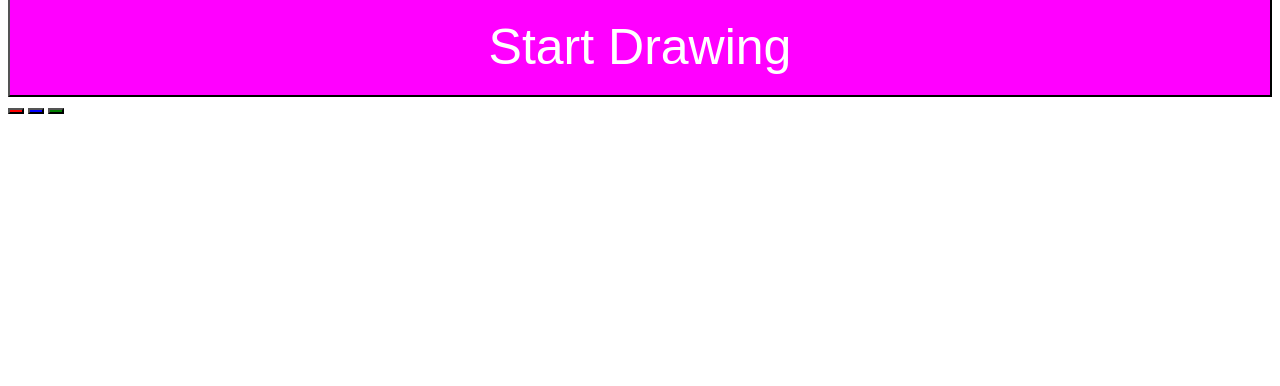
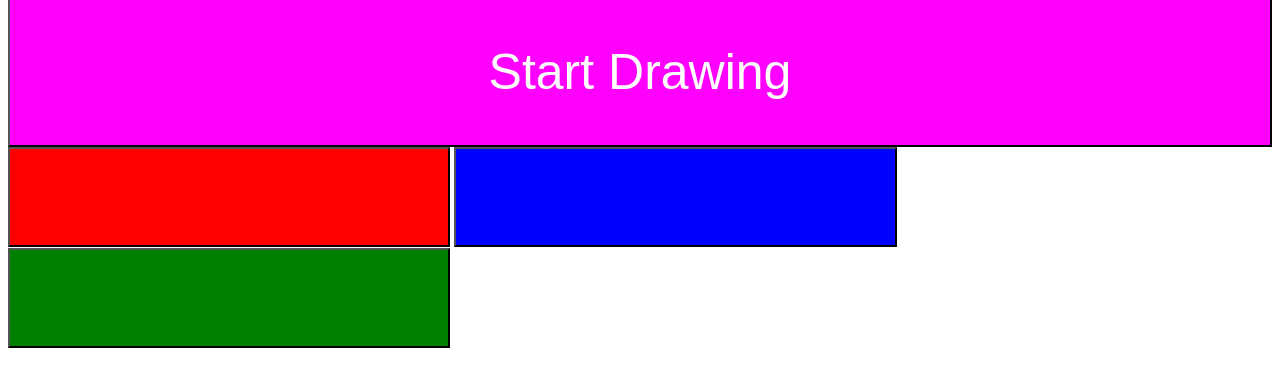
Before and after one commit to car-dev99/car-dev99.github.io, a plain HTML site: page index.html in a window 1280 px wide. Shown: the part 48-434 px from the top of the page. Drawn offline with Linux system fonts and the light colour scheme.

Commit message:
Update index.html

```diff
--- a/index.html
+++ b/index.html
@@ -3,11 +3,11 @@
   <head></head>
   <body>
     <h1 style="margin:auto;"> Hold button to Draw </h1>
-      <button id="drawButton" style="width:100%;height:100px;background-color:magenta;color:white; font-size:50px;">Start Drawing</button>
+      <button id="drawButton" style="width:100%;height:150px;background-color:magenta;color:white; font-size:50px;">Start Drawing</button>
        <div>
-        <button id="redButton" style="background-color:red" onclick="changePenColor('#cf060a')"></button>
-         <button id="blueButton" style="background-color:blue" onclick="changePenColor('#0617cf')"></button>
-         <button id="greenButton" style="background-color:green" onclick="changePenColor('#027d0f')"></button>
+        <button id="redButton" style="background-color:red;width:35%; height:100px;" onclick="changePenColor('#cf060a')"></button>
+         <button id="blueButton" style="background-color:blue;width:35%; height:100px;" onclick="changePenColor('#0617cf')"></button>
+         <button id="greenButton" style="background-color:green;width:35%; height:100px; onclick="changePenColor('#027d0f')"></button>
       </div>
 
 
```
